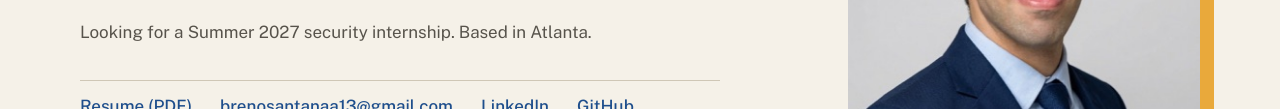
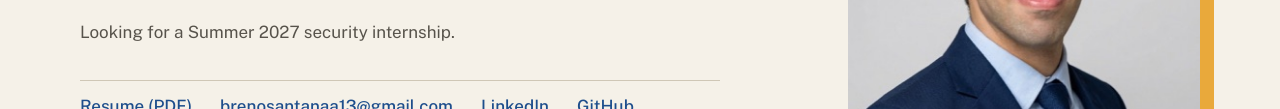
Before and after one commit to brenogsantanaa/brenogsantanaa.github.io, a plain HTML site: page index.html in a window 1280 px wide. Shown: the part 299-408 px from the top of the page. Drawn offline with Linux system fonts and the light colour scheme.

Commit message:
Hero: drop 'Based in Atlanta'
Co-Authored-By: Claude Opus 5.5 <noreply@anthropic.com>

```diff
--- a/index.html
+++ b/index.html
@@ -217,7 +217,7 @@
     <div class="hero-text">
       <h1>Breno Santana</h1>
       <p class="stand">I'm a Computer Engineering student at Georgia Tech working in security.</p>
-      <p class="avail">Looking for a Summer 2027 security internship. Based in Atlanta.</p>
+      <p class="avail">Looking for a Summer 2027 security internship.</p>
       <div class="links">
         <a href="assets/Breno_Santana_Resume.pdf" type="application/pdf">Resume (PDF)</a>
         <a href="mailto:brenosantanaa13@gmail.com">brenosantanaa13@gmail.com</a>
```
